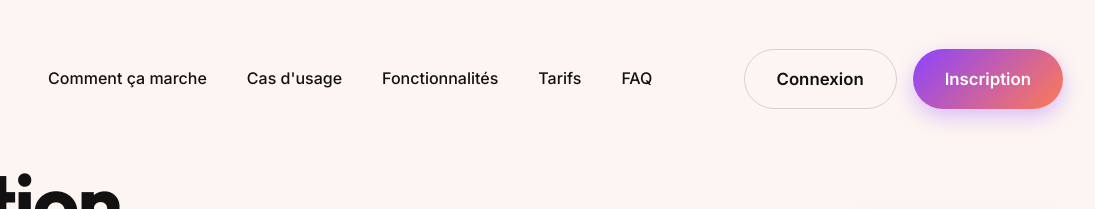
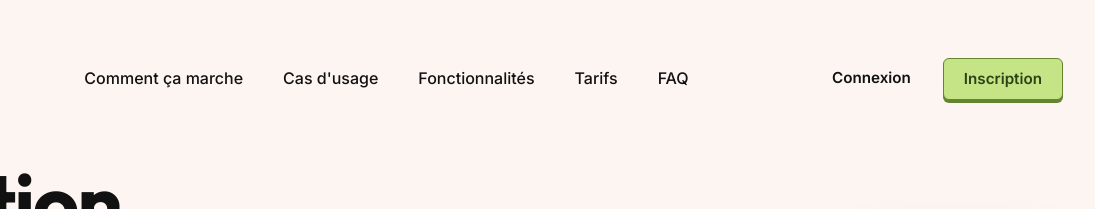
Before and after one commit to babasadio31-hue/Immovia, a website: page landing.html in a window 1280 px wide. Shown: the top 209 px of the page, 185-1280 px from the left. Drawn offline with Linux system fonts and the light colour scheme.

Commit message:
style(landing): update header buttons to 3d style and add cache buster to fix layout cache issue

```diff
--- a/landing.css
+++ b/landing.css
@@ -76,6 +76,43 @@ h1, h2, h3, h4, .font-heading {
 .btn-sm {
   padding: 0.6rem 1.2rem;
   font-size: 0.95rem;
+}
+
+.btn-text {
+  background: transparent;
+  border: none;
+  color: var(--color-text);
+  font-weight: 600;
+  padding: 0.5rem 1rem;
+  cursor: pointer;
+  text-decoration: none;
+  font-size: 0.95rem;
+  transition: color 0.2s ease;
+}
+.btn-text:hover {
+  color: var(--color-primary);
+}
+
+.btn-3d-green {
+  background-color: #c5e486;
+  color: #2c4214;
+  border: 1px solid #638531;
+  border-radius: 6px;
+  padding: 0.5rem 1.25rem;
+  font-weight: 600;
+  font-size: 0.95rem;
+  cursor: pointer;
+  text-decoration: none;
+  box-shadow: 0 3px 0 #638531;
+  transition: all 0.1s ease;
+  display: inline-flex;
+  align-items: center;
+  justify-content: center;
+}
+
+.btn-3d-green:active {
+  transform: translateY(3px);
+  box-shadow: 0 0 0 #638531;
 }
 
 .logo-container {
--- a/landing.html
+++ b/landing.html
@@ -5,7 +5,7 @@
   <meta charset="UTF-8">
   <meta name="viewport" content="width=device-width, initial-scale=1.0">
   <title>Immovii - Gestion Immobilière Intelligente</title>
-  <link rel="stylesheet" href="landing.css">
+  <link rel="stylesheet" href="landing.css?v=2">
   <link rel="stylesheet" href="https://cdnjs.cloudflare.com/ajax/libs/font-awesome/6.4.0/css/all.min.css">
   <link rel="icon" href="assets/favicon.png" type="image/png">
 
@@ -85,8 +85,8 @@
       </nav>
 
       <div class="header-actions">
-        <a href="login.html" class="btn btn-outline btn-sm">Connexion</a>
-        <a href="register.html" class="btn btn-primary btn-sm">Inscription</a>
+        <a href="login.html" class="btn-text">Connexion</a>
+        <a href="register.html" class="btn-3d-green">Inscription</a>
         <button class="btn-icon mobile-menu-toggle" aria-label="Menu">
           <i class="fa-solid fa-bars"></i>
         </button>
```
